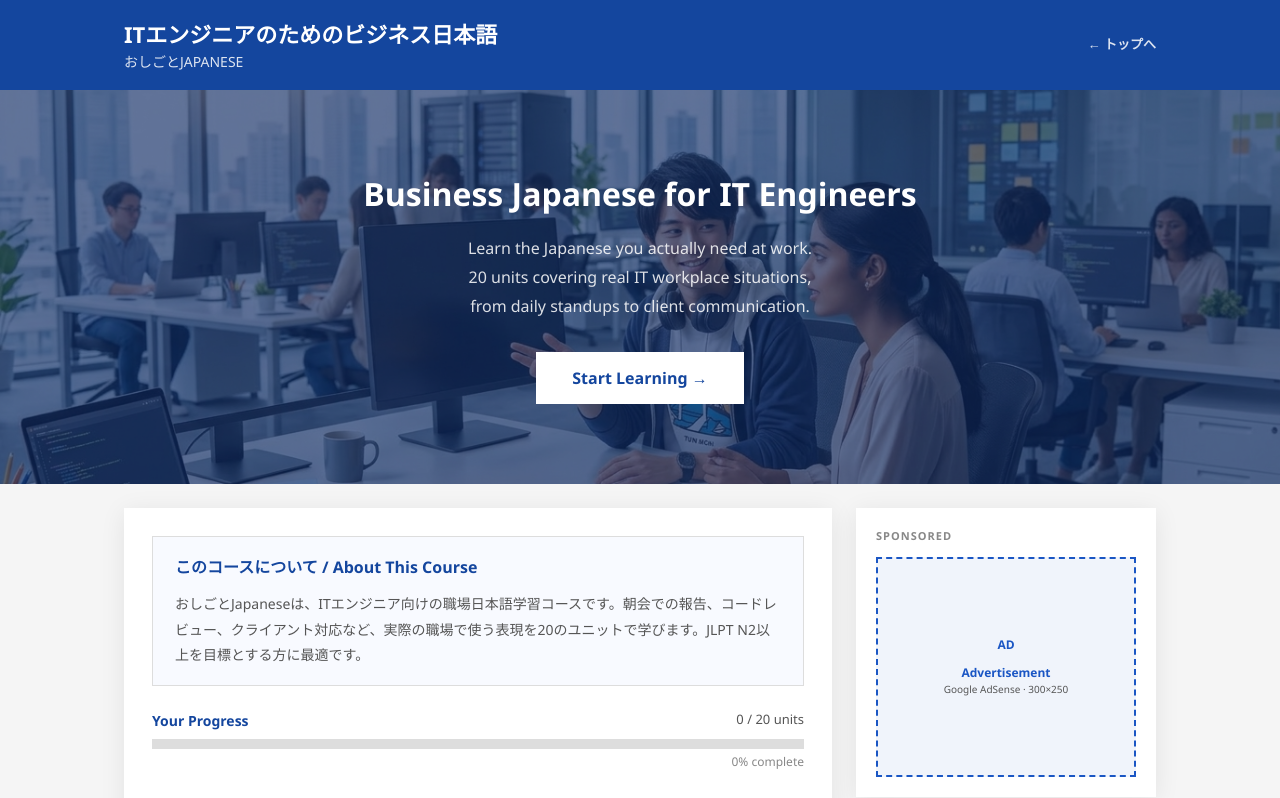
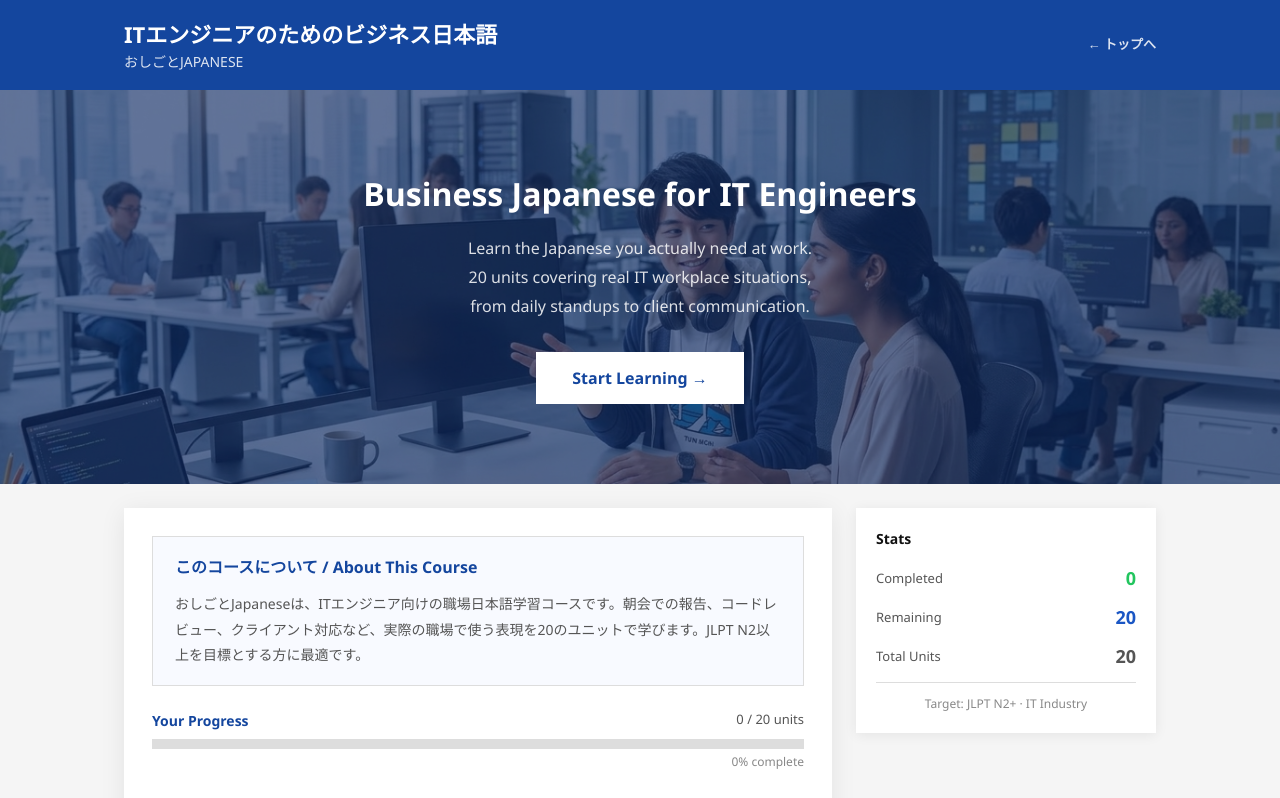
Before and after one commit to oyako99jp/oshigoto-japanese-next, a Next.js app: page /it in a window 1280 px wide. Shown: the top 798 px of the page. Built offline with nearby package versions, Linux system fonts and the light colour scheme.

Commit message:
fix: 広告エリアの残骸を削除

```diff
--- a/src/app/it/ITPageClient.tsx
+++ b/src/app/it/ITPageClient.tsx
@@ -41,18 +41,6 @@ const checkAnswer = (input, correct, variants) => {
 
 // ============================================================
 // SHARED COMPONENTS
-// ============================================================
-function AdBanner({ horizontal = false }) {
-  return (
-    <div style={{ border: `2px dashed ${colors.primaryLight}`, borderRadius: 0, background: colors.primaryBg, display: "flex", flexDirection: horizontal ? "row" : "column", alignItems: "center", justifyContent: "center", padding: horizontal ? "12px 20px" : "28px 16px", color: colors.primaryLight, textAlign: "center", gap: 10, minHeight: horizontal ? 60 : 220 }}>
-      <div style={{ fontSize: 12, fontWeight: 700, color: colors.primaryLight }}>AD</div>
-      <div>
-        <div style={{ fontSize: 12, fontWeight: 700, color: colors.primaryLight }}>Advertisement</div>
-        <div style={{ fontSize: 10, color: colors.gray }}>Google AdSense · {horizontal ? "320×50" : "300×250"}</div>
-      </div>
-    </div>
-  );
-}
 
 function SectionTab({ sections, active, onChange, isPC }) {
   return (
@@ -417,10 +405,6 @@ function UnitPage({ unitData, onBack, onComplete, unitCompleted }) {
 
   const sidebar = (
     <div style={{ display: "flex", flexDirection: "column", gap: 20 }}>
-      <div style={{ background: colors.white, borderRadius: 0, padding: 20, boxShadow: "0 4px 24px rgba(0,0,0,0.08)" }}>
-        <div style={{ fontSize: 11, fontWeight: 600, color: colors.textLight, marginBottom: 12, letterSpacing: 1 }}>SPONSORED</div>
-        <AdBanner />
-      </div>
       <div style={{ background: colors.white, borderRadius: 0, padding: 20, boxShadow: "0 2px 12px rgba(0,0,0,0.07)" }}>
         <h3 style={{ margin: "0 0 14px", fontSize: 14, fontWeight: 700, color: colors.text }}>Unit {unitData.id} Contents</h3>
         {sections.map(s => (
@@ -517,7 +501,6 @@ function TopPage({ onSelectUnit, progress }) {
         </div>
         <div style={{ textAlign: "right", marginTop: 4, fontSize: 12, color: colors.textLight }}>{pct}% complete</div>
       </div>
-      {!isPC && <div style={{ marginBottom: 20 }}><div style={{ fontSize: 11, fontWeight: 600, color: colors.textLight, marginBottom: 8, letterSpacing: 1 }}>SPONSORED</div><AdBanner horizontal /></div>}
       <h2 style={{ fontSize: 15, fontWeight: 700, color: colors.text, marginBottom: 14, marginTop: 0 }}>Units — IT Industry</h2>
       <div style={{ display: "flex", flexDirection: "column", gap: 9 }}>
         {units.map(u => <UnitCard key={u.id} unit={u} />)}
@@ -527,10 +510,6 @@ function TopPage({ onSelectUnit, progress }) {
 
   const sidebar = (
     <div style={{ display: "flex", flexDirection: "column", gap: 20 }}>
-      <div style={{ background: colors.white, borderRadius: 0, padding: 20, boxShadow: "0 4px 24px rgba(0,0,0,0.08)" }}>
-        <div style={{ fontSize: 11, fontWeight: 600, color: colors.textLight, marginBottom: 12, letterSpacing: 1 }}>SPONSORED</div>
-        <AdBanner />
-      </div>
       <div style={{ background: colors.white, borderRadius: 0, padding: 20, boxShadow: "0 2px 12px rgba(0,0,0,0.07)" }}>
         <h3 style={{ margin: "0 0 16px", fontSize: 14, fontWeight: 700, color: colors.text }}>Stats</h3>
         {[{ label: "Completed", value: progress.completed.length, color: "#22c55e" }, { label: "Remaining", value: 20 - progress.completed.length, color: colors.primaryLight }, { label: "Total Units", value: 20, color: colors.gray }].map(s => (
```
